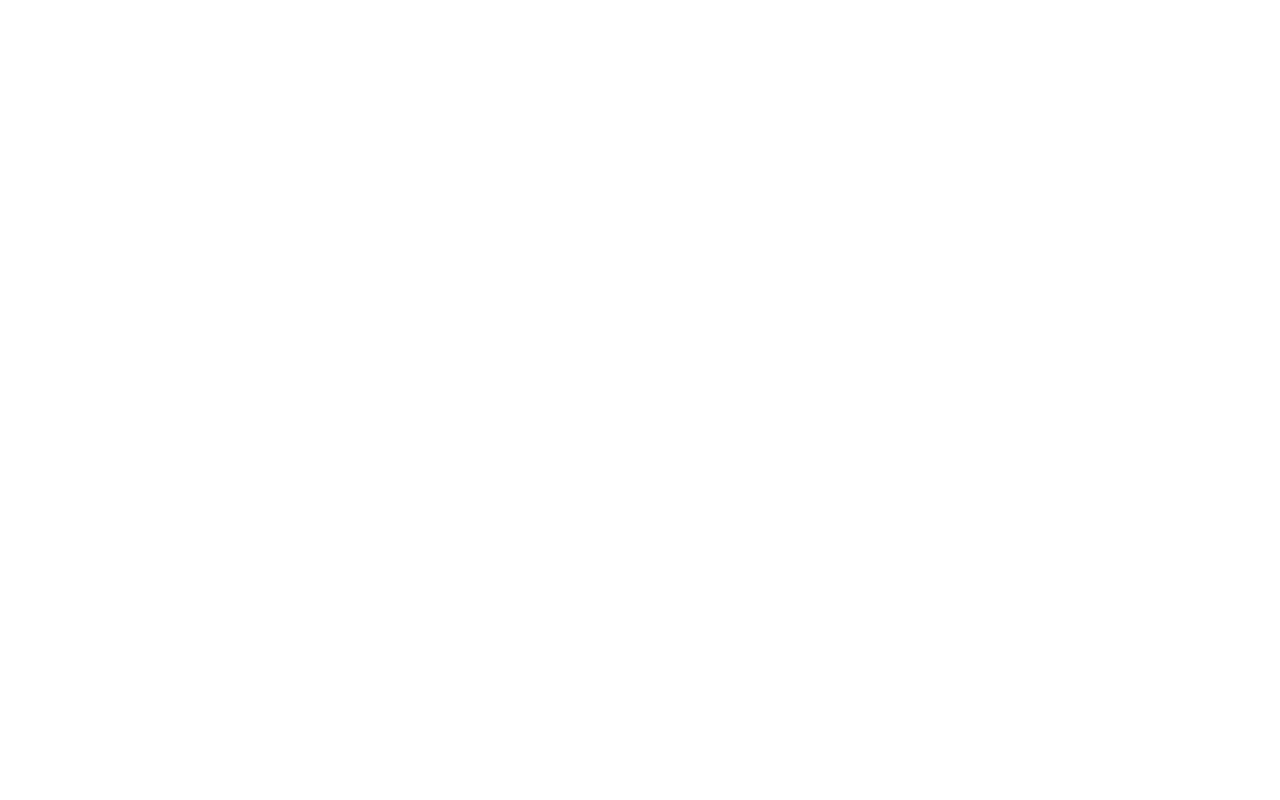
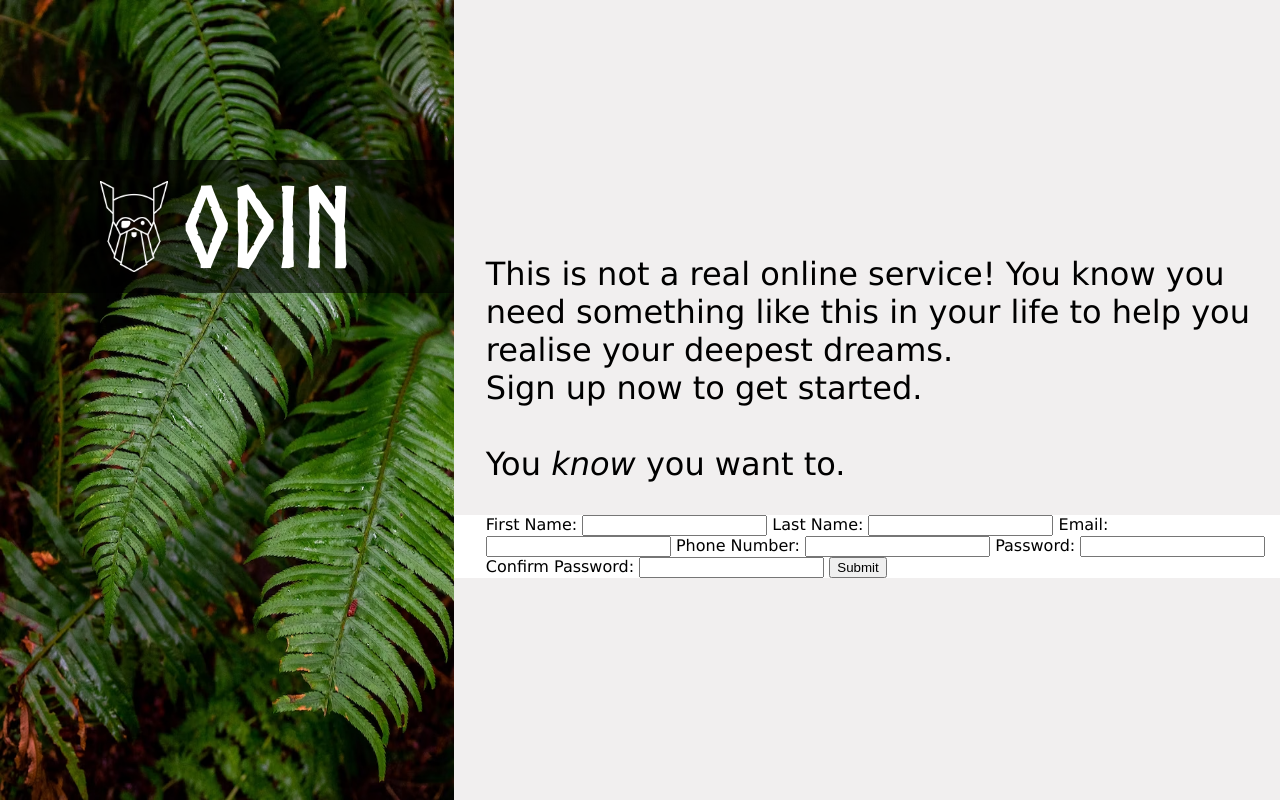
Before and after one commit to Rango1996/sign-up-page, a plain HTML site: page index.html in a window 1280 px wide. Drawn offline with Linux system fonts and the light colour scheme.

Commit message:
design and styles nearly finished

```diff
--- a/index.html
+++ b/index.html
@@ -7,6 +7,42 @@
     <link rel="stylesheet" href="styles.css">
 </head>
 <body>
+    <main>
+        <div class="left-side">
+            <div class="logo">
+                <img src="images/odin-lined.png" alt="logo">
+                <h1>ODIN</h1>
+            </div>
+<img src="images/photo-1585202900225-6d3ac20a6962.avif" alt="green background">
+        </div>
+        <div class="right-side">
+            <div class="text-right-side">
+                <p> This is not a real online service! You know you need something like this in your life to help you realise your deepest dreams.<br>Sign up now to get started.<br><br>You <em>know</em> you want to.</p>
+            </div>
+            <div class="form-class">
+                <form action="submit-form.php" method="POST">
+                    <label for="first-name">First Name:</label>
+                    <input type="text" id="first-name" name="first-name" required>
 
+                    <label for="last-name">Last Name:</label>
+                    <input type="text" id="last-name" name="last-name" required>
+
+                    <label for="email">Email:</label>
+                    <input type="email" id="email" name="email" required>
+
+                    <label for="phone">Phone Number:</label>
+                    <input type="tel" id="phone" name="phone" required>
+
+                    <label for="password">Password:</label>
+                    <input type="password" id="password" name="password" required>
+
+                    <label for="confirm-password">Confirm Password:</label>
+                    <input type="password" id="confirm-password" name="confirm-password" required>
+
+                    <input type="submit" value="Submit">
+                </form>
+            </div>
+        </div>
+    </main>
 </body>
 </html>
--- a/styles.css
+++ b/styles.css
@@ -0,0 +1,84 @@
+@font-face {
+    font-family: 'Norse-bold';
+    src: url('../sign-up-page/fonts/Norse-Bold.otf');
+}
+
+body {
+    border: 0;
+    margin: 0;
+    font-family: Verdana, Geneva, Tahoma, sans-serif;
+}
+
+main {
+    display: flex;
+    flex-direction: row;
+    height: 100vh;
+    width: 100vw;
+    justify-content: center;
+}
+
+.left-side {
+    width: 40%;
+    height:auto;
+    overflow: hidden;
+    position: relative;
+    display: flex;
+    align-items: center;
+    justify-content: center;
+
+}
+
+.left-side img {
+    width: 100%;
+    height: 100%;
+}
+
+.left-side .logo {
+    position: absolute;
+    top: 20%;
+    display: flex;
+    align-items: center;
+    justify-content: center;
+    background-color: rgba(0,0,0,0.6);
+    padding: 0;
+    margin: 0;
+    width:100%;
+    padding: 10px 0px;
+}
+
+.left-side .logo img {
+    width: 15%;
+    height: 15%;
+    object-fit: cover;
+    margin-right: 15px;
+}
+
+.left-side .logo h1 {
+    font-family: 'Norse-bold';
+    color: white;
+    margin: 0;
+    font-size: 7rem;
+}
+
+.right-side {
+    width:70%;
+    background-color: #f1efef;
+    display: flex;
+    flex-direction: column;
+    justify-content: center;
+    align-items:flex-start;
+    padding-left:2em;
+}
+
+.right-side .text-right-side {
+    font-size: 2em;
+}
+
+
+.right-side .form-class {
+    background-color: white;
+    background-color: white;
+    width: 100%;
+    margin-left: -2em;
+    padding-left: 2em;
+}
```
Also changed, not shown: fonts/Norse-Bold.otf (added), images/odin-lined.png (added), images/photo-1585202900225-6d3ac20a6962.avif (added).
